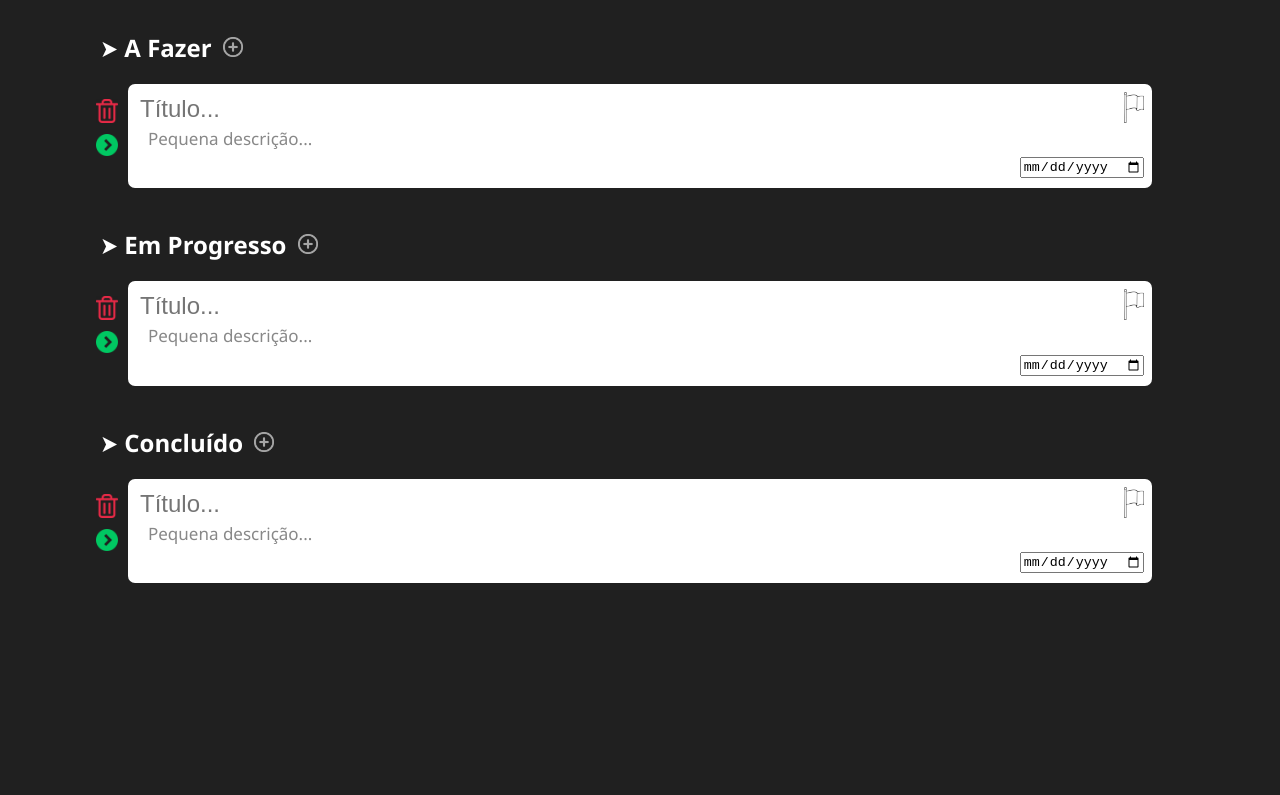
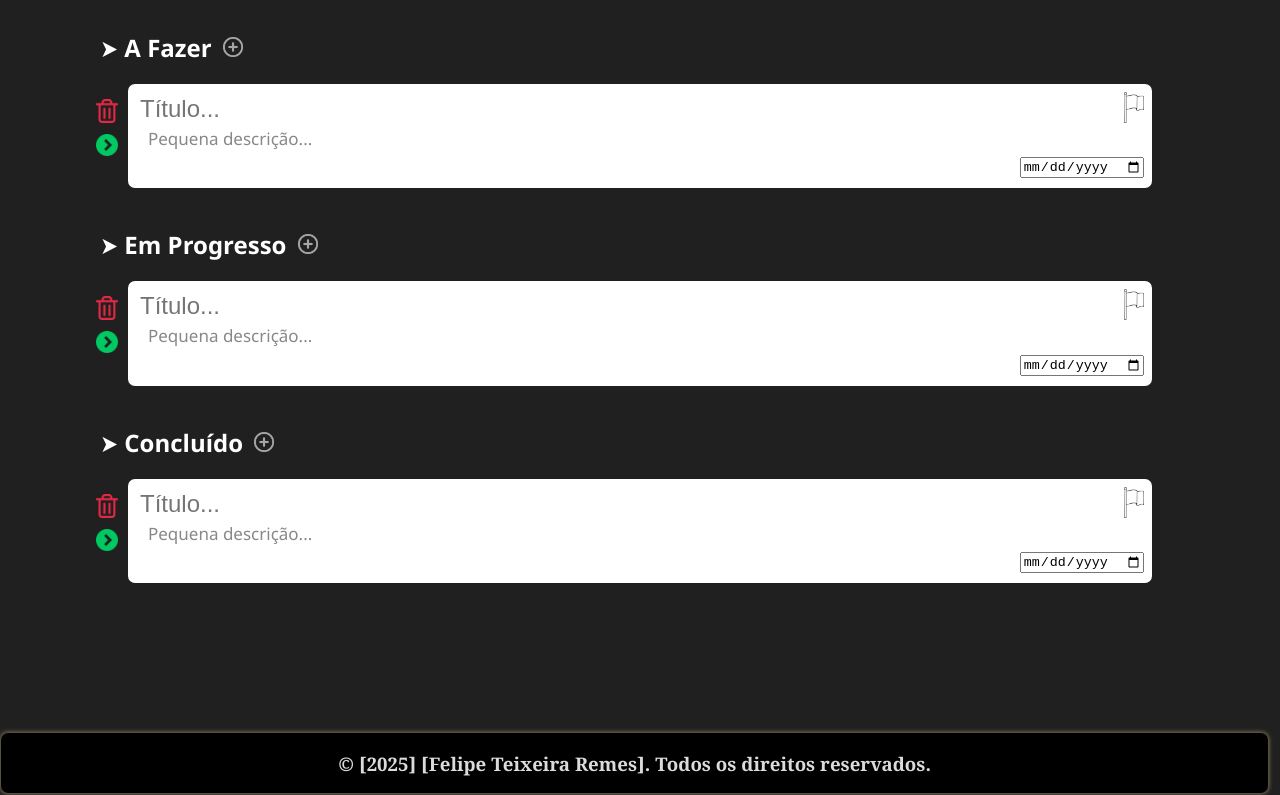
Before and after one commit to FelipeTeixeiraR/TADS01---FinalWebProject, a plain HTML site: page KanbanProject/index.html in a window 1280 px wide. Shown: the part 94-889 px from the top of the page. Before the commit the page ends 800 px from the top, so only its background shows below. Drawn offline with Linux system fonts and the light colour scheme.

Commit message:
finalizada a parte do funcionamento basico do site (gloria)

```diff
--- a/KanbanProject/CSS/index.css
+++ b/KanbanProject/CSS/index.css
@@ -183,3 +183,25 @@ body{
 .next:hover{
     transform: scale(1.1);
 }
+.sobre{
+    display: flex;
+    align-items: center;
+    justify-content: center;
+    margin: 5px 1px 1px 1px;
+    height: 60px;
+    width: 99%;
+    background-color: rgb(0, 0, 0);
+    box-shadow: 0px 0px 4px 1px rgb(128, 115, 88);
+
+    border-radius: 7px;
+    margin-top: 150px;
+}
+.copyr{
+
+
+    font-family: Georgia, 'Times New Roman', Times, serif;
+
+    text-align: center;
+
+    color: #dbdbdb;
+}
--- a/KanbanProject/index.html
+++ b/KanbanProject/index.html
@@ -132,6 +132,12 @@
         </div>
 
     </div>
+    <footer>
+        <div class="sobre">
+
+            <div class="copyr"><h3>© [2025] [Felipe Teixeira Remes]. Todos os direitos reservados.</h3></div>
+        </div>
+    </footer>
 
 </main>
 
```
